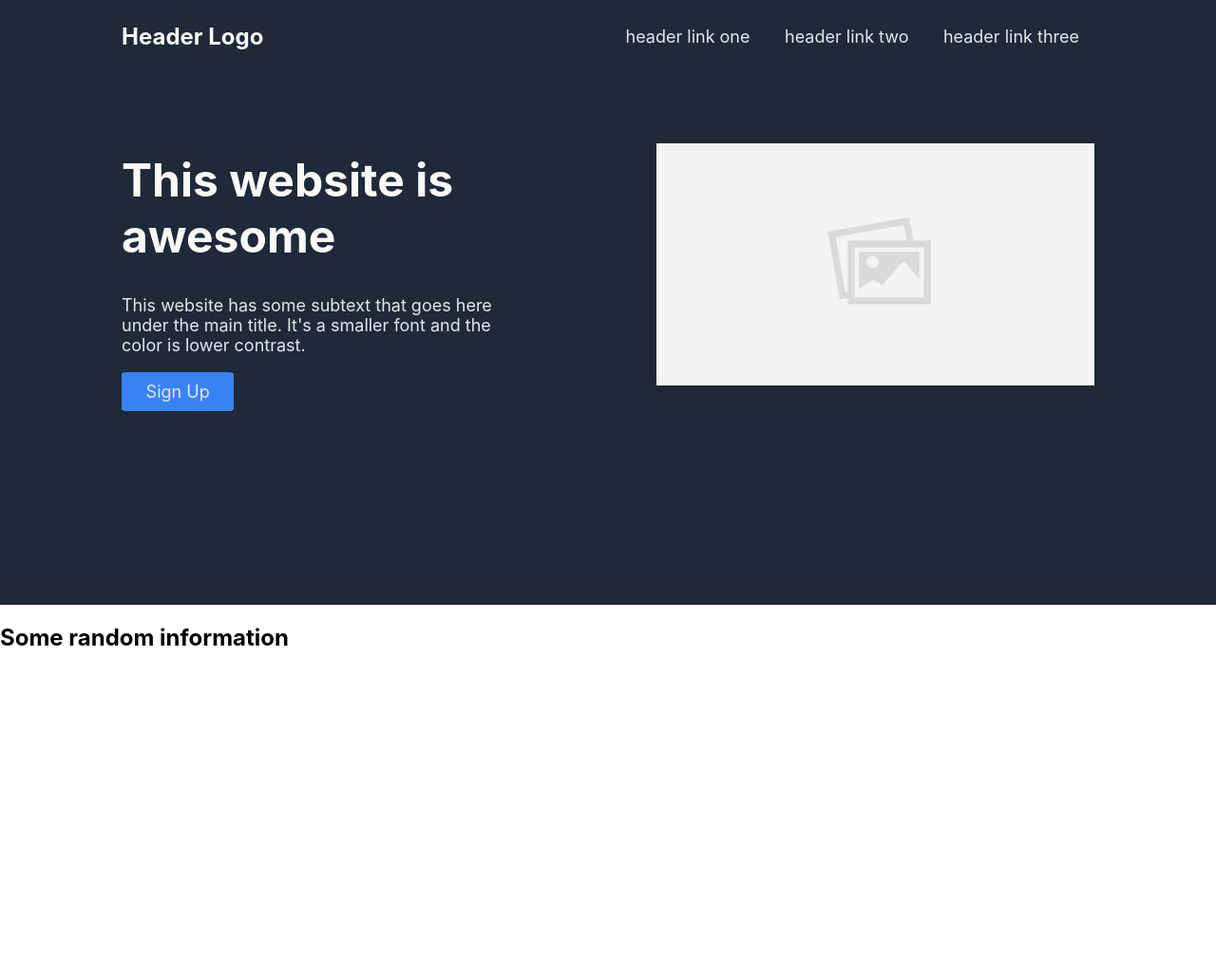
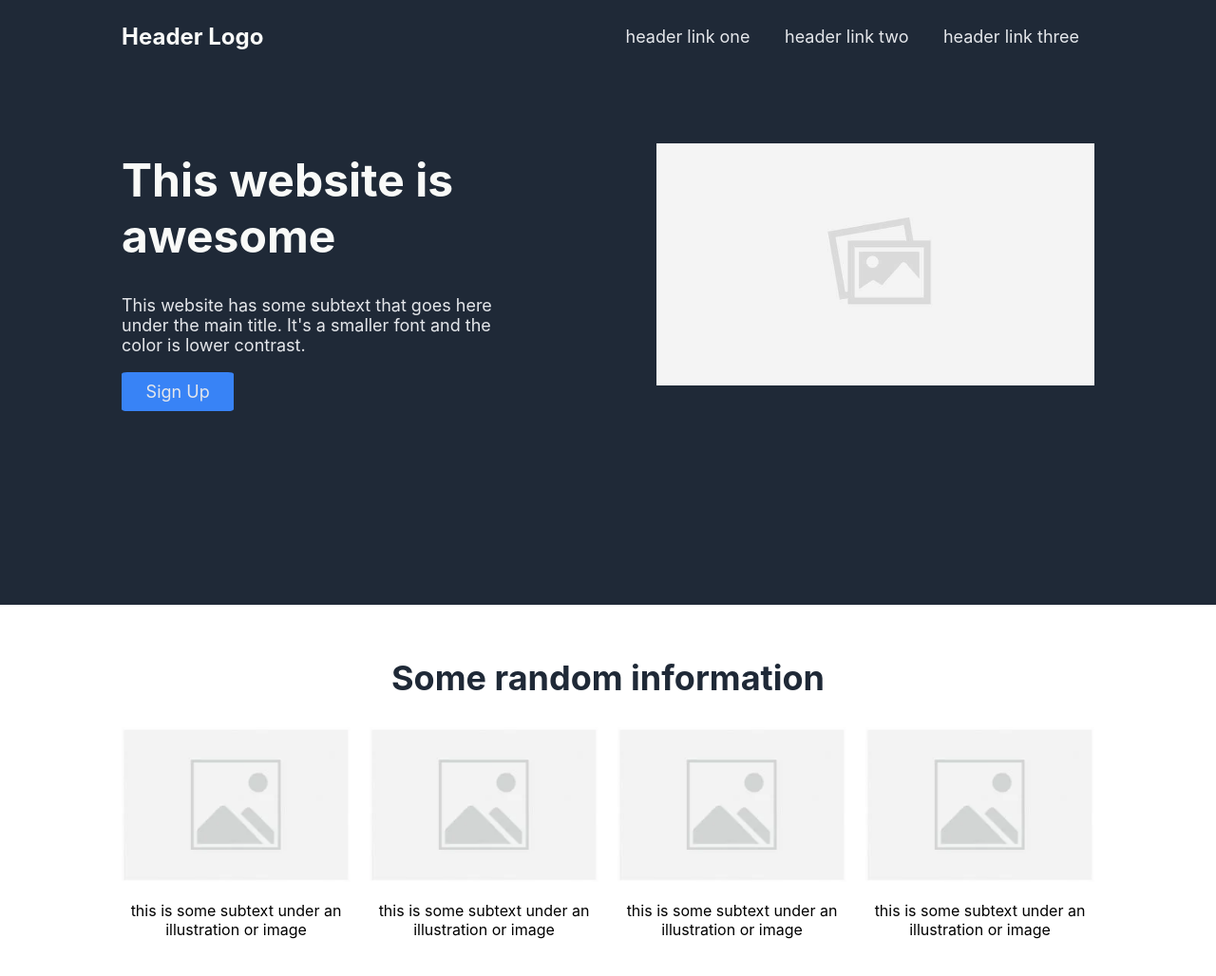
Before and after one commit to obinna-dev/Odin-Landing-Page, a plain HTML site: page index.html in a window 1280 px wide. Shown: the whole page at 95% size. Before the commit the page ends 800 px from the top, so only its background shows below. Drawn offline with Linux system fonts and the light colour scheme.

Commit message:
Create and style 'random information' section

```diff
--- a/index.html
+++ b/index.html
@@ -41,6 +41,30 @@
         <div>
             <h2>Some random information</h2>
         </div>
+        <div class="random-info-container"> <!--flex container-->
+            <div class="info-item"> <!--flex item-->
+                <img src="./images/small placeholder image.webp" alt="placeholder image">
+                <p>this is some subtext under an illustration or image</p>
+            </div>
+            <div class="info-item"> <!--flex item-->
+                <img src="./images/small placeholder image.webp" alt="placeholder image">
+                <p>this is some subtext under an illustration or image</p>
+            </div>
+            <div class="info-item"> <!--flex item-->
+                <img src="./images/small placeholder image.webp" alt="placeholder image">
+                <p>this is some subtext under an illustration or image</p>
+            </div>
+            <div class="info-item"> <!--flex item-->
+                <img src="./images/small placeholder image.webp" alt="placeholder image">
+                <p>this is some subtext under an illustration or image</p>
+            </div>
+        </div>
     </div>
+        <!-- quote section -->
+    <!-- <div class="inside quote">
+        <div>
+            <p>This is an inspiring quote, or a testimonial from a customer. Maybe it's just filling up space, or maybe people will actually read it. Who knows? ll I know is that it looks nice.</p>
+        </div>
+    </div> -->
 </body>
 </html>
--- a/resources/css/style.css
+++ b/resources/css/style.css
@@ -85,3 +85,33 @@ button:hover {
     background-color: #2b5fad;
     padding: 2% 5%;
 }
+
+.inside.random-info {
+    padding-left: 10%;
+    padding-right: 10%;
+    padding-top: 2%;
+    padding-bottom: 2%;
+}
+
+.inside.random-info > div > h2  {
+    font-size: 36px;
+    font-weight: bolder;
+    color: #1f2937;
+    text-align: center;
+}
+
+.random-info-container  {
+    display: flex;
+    justify-content: space-between;
+    gap: 20px;
+    /* flex-wrap: wrap; */
+}
+
+.info-item  {
+    padding: 0px;
+    text-align: center;
+}
+
+.info-item img  {
+    max-width: 100%;
+}
```
Also changed, not shown: images/small placeholder image.webp (added).
